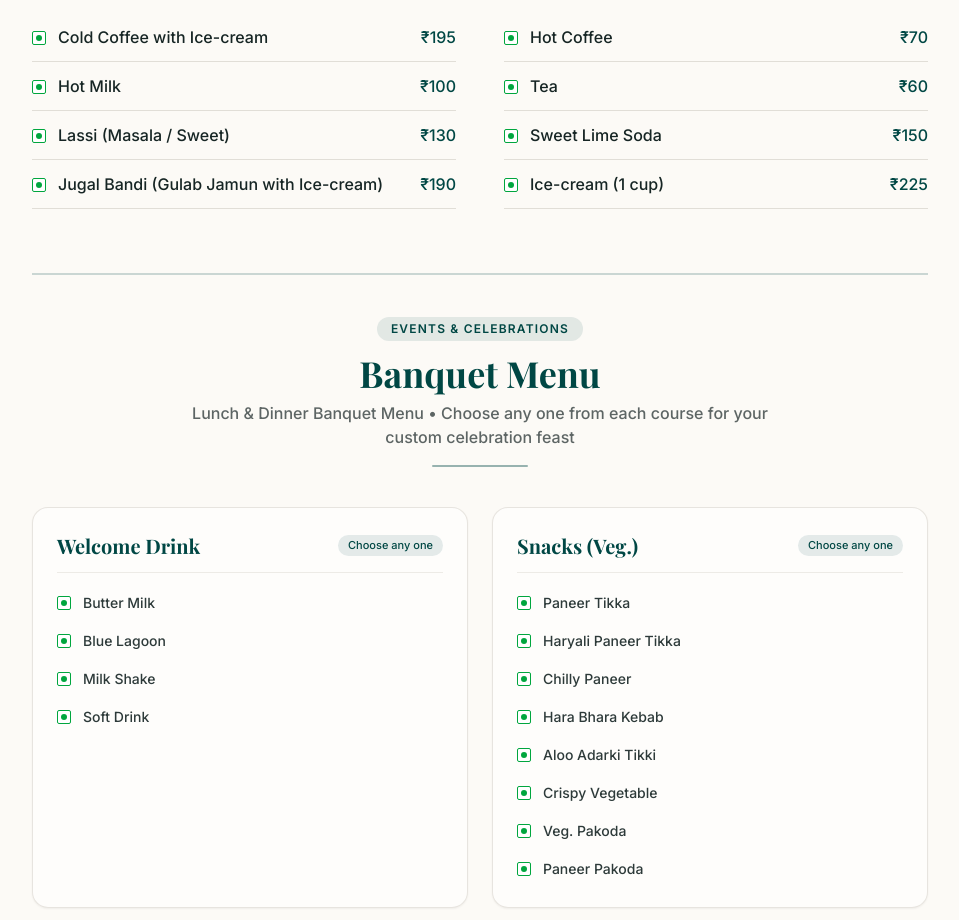
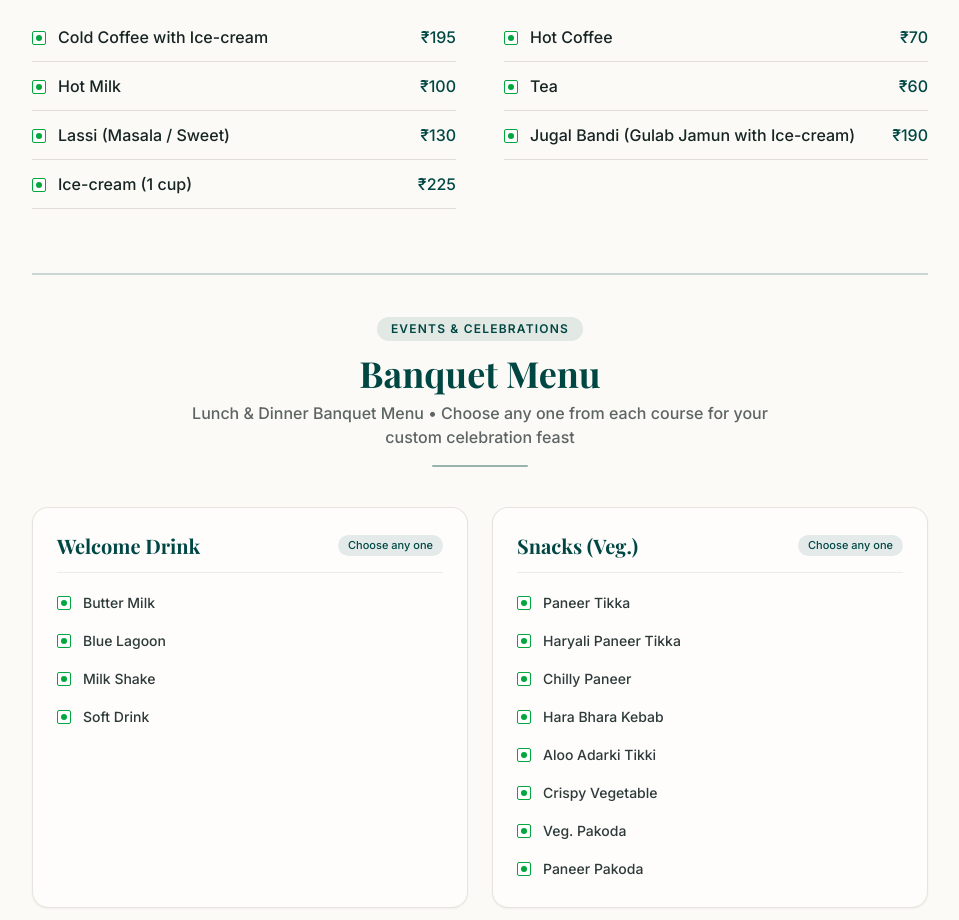
Before and after one commit to pradhuman-neologicx/Raj-Havelli, a Next.js app: page /menu in a window 1280 px wide. Shown: the part 8160-9080 px from the top of the page, without its empty margins (160-1119 px from the left). Built offline with nearby package versions, Linux system fonts and the light colour scheme; a web font is replaced by a local one.

Commit message:
sadassdaafsa

```diff
--- a/src/app/menu/page.tsx
+++ b/src/app/menu/page.tsx
@@ -333,7 +333,6 @@ const MENU: Section[] = [
           "Hot Milk|100",
           "Tea|60",
           "Lassi (Masala / Sweet)|130",
-          "Sweet Lime Soda|150",
           "Jugal Bandi (Gulab Jamun with Ice-cream)|190",
           "Ice-cream (1 cup)|225",
         ],
```
